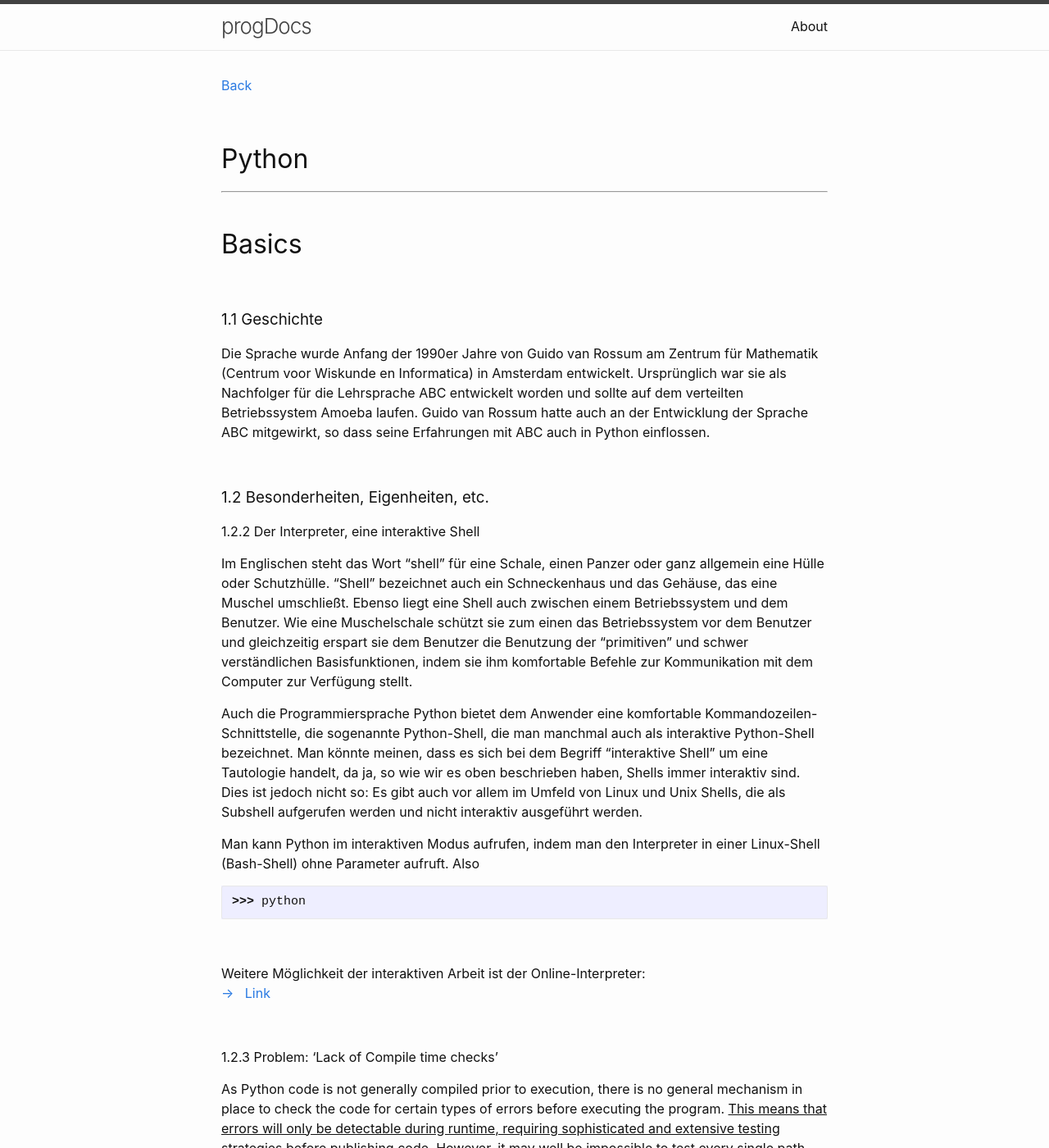
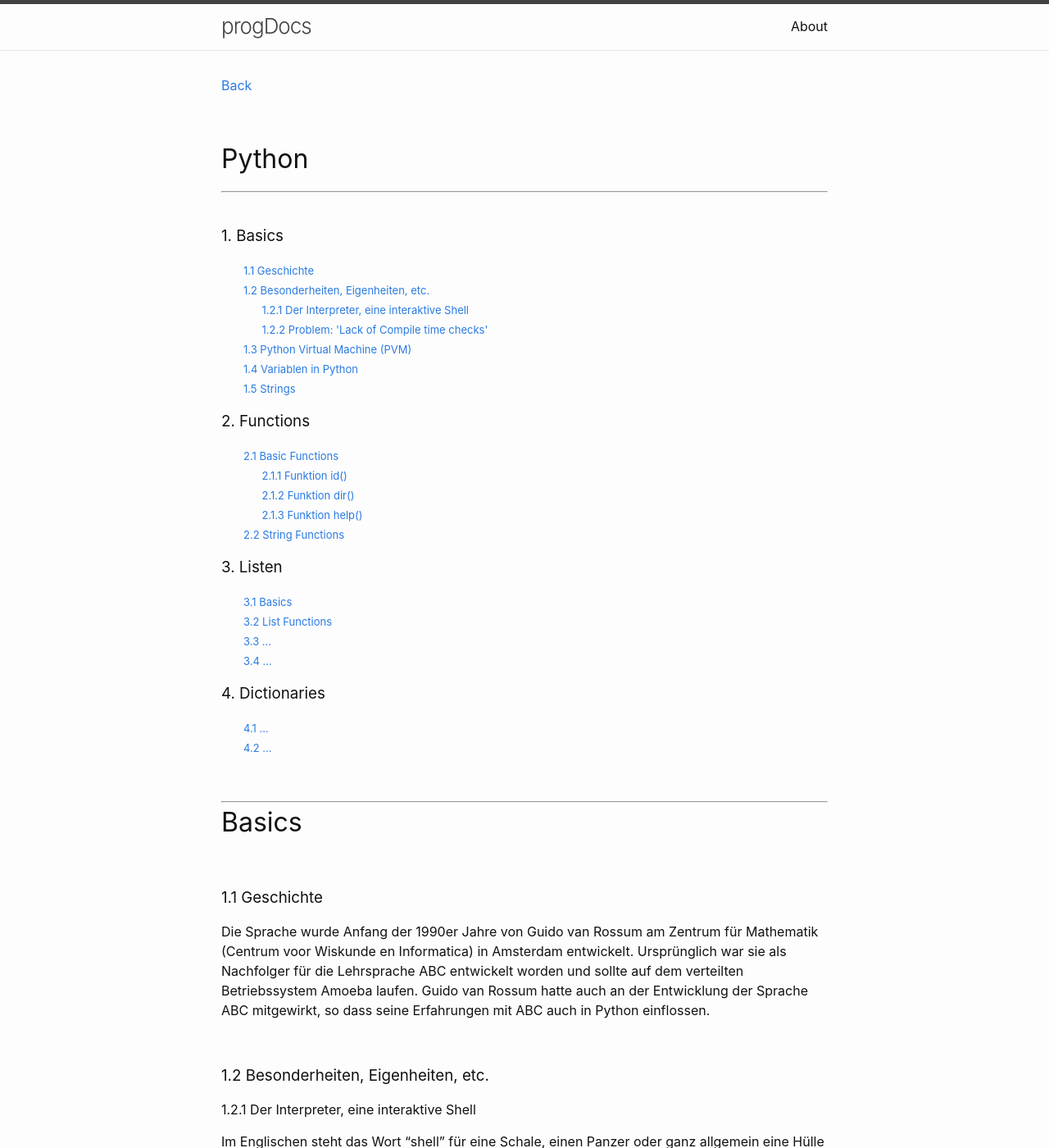
Before and after one commit to Hautaklyttn/progDocs, a Jekyll site: the page built from docs/articles/python.md, in a window 1280 px wide and 1400 px high. Shown: the whole window at 82% size. Built offline with Jekyll 4.4.1, drawn with Linux system fonts in a browser that asks for light colours; some of the changed text lies outside the part shown.

Commit message:
Ergänzungen Kapitel Python

````diff
--- a/docs/articles/python.md
+++ b/docs/articles/python.md
@@ -10,6 +10,36 @@ layout: default
 ---
 
 &nbsp;
+
+### 1. Basics
+&nbsp;&nbsp;&nbsp;&nbsp;&nbsp; [<font size="-1">1.1 Geschichte</font>](#ch1-1)
+&nbsp;&nbsp;&nbsp;&nbsp;&nbsp; [<font size="-1">1.2 Besonderheiten, Eigenheiten, etc.</font>](#ch1-2)
+&nbsp;&nbsp;&nbsp;&nbsp;&nbsp;&nbsp;&nbsp;&nbsp;&nbsp;&nbsp; [<font size="-1">1.2.1 Der Interpreter, eine interaktive Shell</font>](#ch1-2-1)
+&nbsp;&nbsp;&nbsp;&nbsp;&nbsp;&nbsp;&nbsp;&nbsp;&nbsp;&nbsp; [<font size="-1">1.2.2 Problem: 'Lack of Compile time checks'</font>](#ch1-2-2)
+&nbsp;&nbsp;&nbsp;&nbsp;&nbsp; [<font size="-1">1.3 Python Virtual Machine (PVM)</font>](#ch1-3)
+&nbsp;&nbsp;&nbsp;&nbsp;&nbsp; [<font size="-1">1.4 Variablen in Python</font>](#ch1-4)
+&nbsp;&nbsp;&nbsp;&nbsp;&nbsp; [<font size="-1">1.5 Strings</font>](#ch1-5)
+
+### 2. Functions
+&nbsp;&nbsp;&nbsp;&nbsp;&nbsp; [<font size="-1">2.1 Basic Functions</font>](#ch2-1)
+&nbsp;&nbsp;&nbsp;&nbsp;&nbsp;&nbsp;&nbsp;&nbsp;&nbsp;&nbsp; [<font size="-1">2.1.1 Funktion id()</font>](#ch2-1-1)
+&nbsp;&nbsp;&nbsp;&nbsp;&nbsp;&nbsp;&nbsp;&nbsp;&nbsp;&nbsp; [<font size="-1">2.1.2 Funktion dir()</font>](#ch2-1-2)
+&nbsp;&nbsp;&nbsp;&nbsp;&nbsp;&nbsp;&nbsp;&nbsp;&nbsp;&nbsp; [<font size="-1">2.1.3 Funktion help()</font>](#ch2-1-3)
+&nbsp;&nbsp;&nbsp;&nbsp;&nbsp; [<font size="-1">2.2 String Functions</font>](#ch2-2)
+
+### 3. Listen
+&nbsp;&nbsp;&nbsp;&nbsp;&nbsp; [<font size="-1">3.1 Basics</font>](#ch3-1)
+&nbsp;&nbsp;&nbsp;&nbsp;&nbsp; [<font size="-1">3.2 List Functions</font>](#ch3-2)
+&nbsp;&nbsp;&nbsp;&nbsp;&nbsp; [<font size="-1">3.3 ...</font>](#ch3-3)
+&nbsp;&nbsp;&nbsp;&nbsp;&nbsp; [<font size="-1">3.4 ...</font>](#ch3-4)
+
+### 4. Dictionaries
+&nbsp;&nbsp;&nbsp;&nbsp;&nbsp; [<font size="-1">4.1 ...</font>](#ch4-1)
+&nbsp;&nbsp;&nbsp;&nbsp;&nbsp; [<font size="-1">4.2 ...</font>](#ch4-2)
+
+&nbsp;
+
+---
 
 # Basics
 
@@ -24,7 +54,8 @@ Die Sprache wurde Anfang der 1990er Jahre von Guido van Rossum am Zentrum für M
 <a name="ch1-2"></a>
 ### 1.2 Besonderheiten, Eigenheiten, etc.
 
-#### 1.2.2 Der Interpreter, eine interaktive Shell
+<a name="ch1-2-1"></a>
+#### 1.2.1 Der Interpreter, eine interaktive Shell
 Im Englischen steht das Wort "shell" für eine Schale, einen Panzer oder ganz allgemein eine Hülle oder Schutzhülle. "Shell" bezeichnet auch ein Schneckenhaus und das Gehäuse, das eine Muschel umschließt. Ebenso liegt eine Shell auch zwischen einem Betriebssystem und dem Benutzer. Wie eine Muschelschale schützt sie zum einen das Betriebssystem vor dem Benutzer und gleichzeitig erspart sie dem Benutzer die Benutzung der "primitiven" und schwer verständlichen Basisfunktionen, indem sie ihm komfortable Befehle zur Kommunikation mit dem Computer zur Verfügung stellt.
 
 Auch die Programmiersprache Python bietet dem Anwender eine komfortable Kommandozeilen-Schnittstelle, die sogenannte Python-Shell, die man manchmal auch als interaktive Python-Shell bezeichnet. Man könnte meinen, dass es sich bei dem Begriff "interaktive Shell" um eine Tautologie handelt, da ja, so wie wir es oben beschrieben haben, Shells immer interaktiv sind. Dies ist jedoch nicht so: Es gibt auch vor allem im Umfeld von Linux und Unix Shells, die als Subshell aufgerufen werden und nicht interaktiv ausgeführt werden.
@@ -41,7 +72,8 @@ Weitere Möglichkeit der interaktiven Arbeit ist der Online-Interpreter:
 
 &nbsp;
 
-#### 1.2.3 Problem: 'Lack of Compile time checks'
+<a name="ch1-2-2"></a>
+#### 1.2.2 Problem: 'Lack of Compile time checks'
 As Python code is not generally compiled prior to execution, there is no general mechanism in place to check the code for certain types of errors before executing the program. <u>This means that errors will only be detectable during runtime, requiring sophisticated and extensive testing strategies before publishing code.</u> However, it may well be impossible to test every single path through the code under all circumstances, in particular if user input is involved, potentially leaving an arbitrary number of undetected errors in the code. While this is true to some degree for compiled languages as well, a significant number of errors would already be detected at compile time, while all errors in Python code exclusively occur during runtime.
 
 &nbsp;
@@ -128,8 +160,8 @@ h
 
 ## 2.1 Basic Functions
 
-<a name="ch2-1"></a>
-### 2.1 Funktion *id()*
+<a name="ch2-1-1"></a>
+### 2.1.1 Funktion *id()*
 Die Identität einer Instanz dient dazu, sie von allen anderen Instanzen zu unterscheiden. Die Identität ist eine Ganzzahl, und sie ist innerhalb eines Programmes eindeutig. Die ``Identitätsfunktion id()`` liefert die Identität. So kann man prüfen, ob es sich um eine bestimmte Instanz handelt und nicht nur um eine mit dem gleichen Wert und Typ.
 
 ```
@@ -147,7 +179,8 @@ Wir stellen fest, dass sich die Identität erst ändert, nachdem wir y einen neu
 
 &nbsp;
 
-### 2.2 Funktion *dir()*
+<a name="ch2-1-2"></a>
+### 2.1.2 Funktion *dir()*
 You can use the built-in 'dir()' function to list  the identifiers that a module defines. The identifiers are the functions, classes and variables defined in that module.
 
 When you pass a module name to the *dir()* function, it returns  the list of the names defined in that module. When no argument is applied to it, it returns the list of names defined in the current module.
@@ -160,7 +193,8 @@ When you pass a module name to the *dir()* function, it returns  the list of the
 
 &nbsp;
 
-### 2.3 Funktion *help()*
+<a name="ch2-1-3"></a>
+### 2.1.3 Funktion *help()*
 This function invoked the built-in help system.
 If the argument is a string, then the string is looked up as the name of a module, function, class, method, keyword or documentation topic and a help page is printed on the console.
 
@@ -193,6 +227,9 @@ This function is added to the built-in namespace by the *site* module.
 
 # Listen
 
+<a name="ch3-1"></a>
+## 3.1 Basics
+
 The list is a most versatile datatype available in Python which can be written as a list of comma-separated values (items) between square brackets. Important thing about a list is that items in a list need <u>not</u> be of the same type.
 
 ```
@@ -210,7 +247,10 @@ list1[0]: physics
 list2[1:5]: [2,3,4,5]
 ```
 
-## 3.1 *List* Functions
+&nbsp;
+
+<a name="ch3-2"></a>
+## 3.2 *List* Functions
 
   - Delete list element
      To remove a list element, you can use either the 'del' statement if you know exactly which element(s) you are deleting (by index) or the 'remove()' method if you do not know.
````
